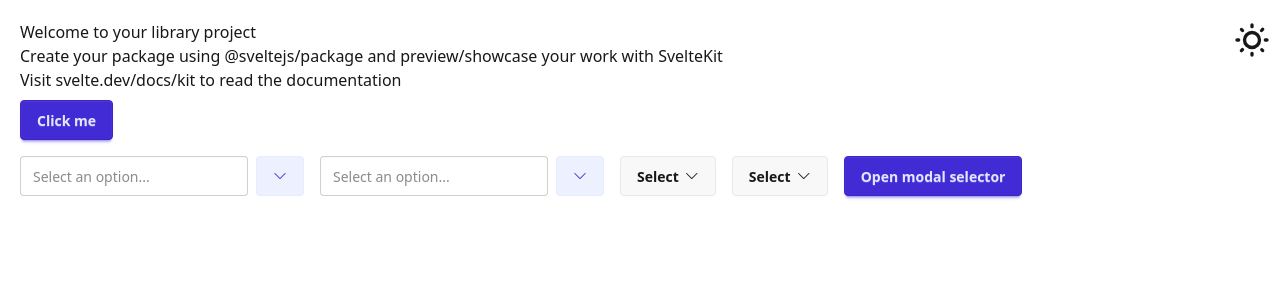
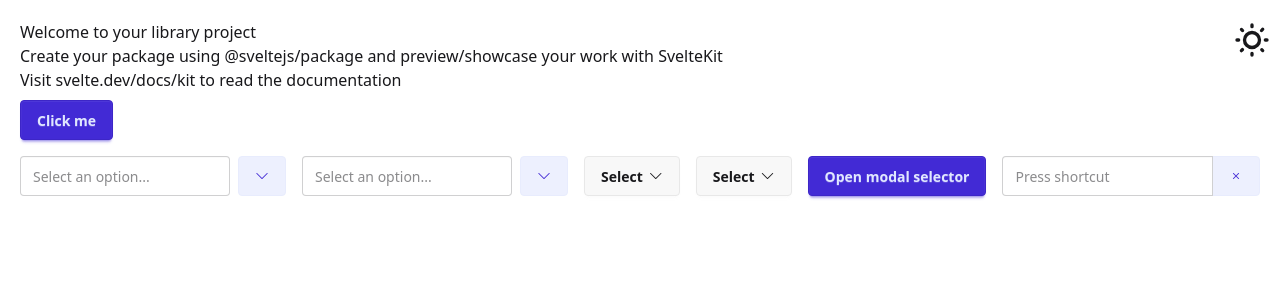
Before and after one commit to abdnh/ankiutils-ts, a SvelteKit app: page / in a window 1280 px wide. Shown: the top 300 px of the page. Built offline with nearby package versions, Linux system fonts and the light colour scheme.

Commit message:
Add KeyboardInput component

```diff
--- /dev/null
+++ b/src/lib/components/KeyboardInput.svelte
@@ -0,0 +1,48 @@
+<script lang="ts">
+	interface Props {
+		keys: string[];
+	}
+
+	let { keys = $bindable([]) }: Props = $props();
+	let keysDisplay = $derived.by(() => {
+		let components = [];
+		for (let key of keys) {
+			if (key === ' ') {
+				key = 'space';
+			}
+			components.push(key[0].toUpperCase() + key.slice(1));
+		}
+		return components.join(',');
+	});
+
+	function onKeydown(event: Event) {
+		keys = [...keys, (event as KeyboardEvent).key];
+		event.preventDefault();
+	}
+
+	function clearKeys() {
+		keys = [];
+	}
+</script>
+
+<div class="join">
+	<input
+		class="join-item input"
+		type="text"
+		value={keysDisplay}
+		onkeydown={onKeydown}
+		placeholder="Press shortcut"
+	/>
+	<button class="join-item btn btn-primary btn-soft" aria-label="Clear" onclick={clearKeys}>
+		<i class="bi bi-x"></i>
+	</button>
+</div>
+
+<style lang="scss">
+	input {
+		&:focus,
+		&:focus-within {
+			outline: none;
+		}
+	}
+</style>
--- a/src/lib/components/index.ts
+++ b/src/lib/components/index.ts
@@ -3,4 +3,5 @@ import Select from './Select.svelte';
 import MultiSelect from './MultiSelect.svelte';
 import Dropdown from './Dropdown.svelte';
 import ModalSelector from './ModalSelector.svelte';
-export { Spinner, Select, MultiSelect, Dropdown, ModalSelector };
+import KeyboardInput from './KeyboardInput.svelte';
+export { Spinner, Select, MultiSelect, Dropdown, ModalSelector, KeyboardInput };
--- a/src/routes/+page.svelte
+++ b/src/routes/+page.svelte
@@ -1,5 +1,6 @@
 <script lang="ts">
 	import Dropdown from '$lib/components/Dropdown.svelte';
+	import KeyboardInput from '$lib/components/KeyboardInput.svelte';
 	import ModalSelector from '$lib/components/ModalSelector.svelte';
 	import MultiSelect from '$lib/components/MultiSelect.svelte';
 	import Select from '$lib/components/Select.svelte';
@@ -20,7 +21,7 @@
 		{ value: 's', label: 'Strawberry' },
 		{ value: 'm', label: 'Mango' },
 		{ value: 'w', label: 'Watermelon' },
-		{ value: 'p', label: 'Pineapple' },
+		{ value: 'p', label: 'Pineapple' }
 	]);
 
 	let modalSelector: ModalSelector;
@@ -73,5 +74,6 @@
 		<ModalSelector {options} selectedOption="" bind:this={modalSelector} />
 		<button class="btn btn-primary" onclick={() => modalSelector.show()}>Open modal selector</button
 		>
+		<KeyboardInput keys={[]}/>
 	</div>
 </div>
```
